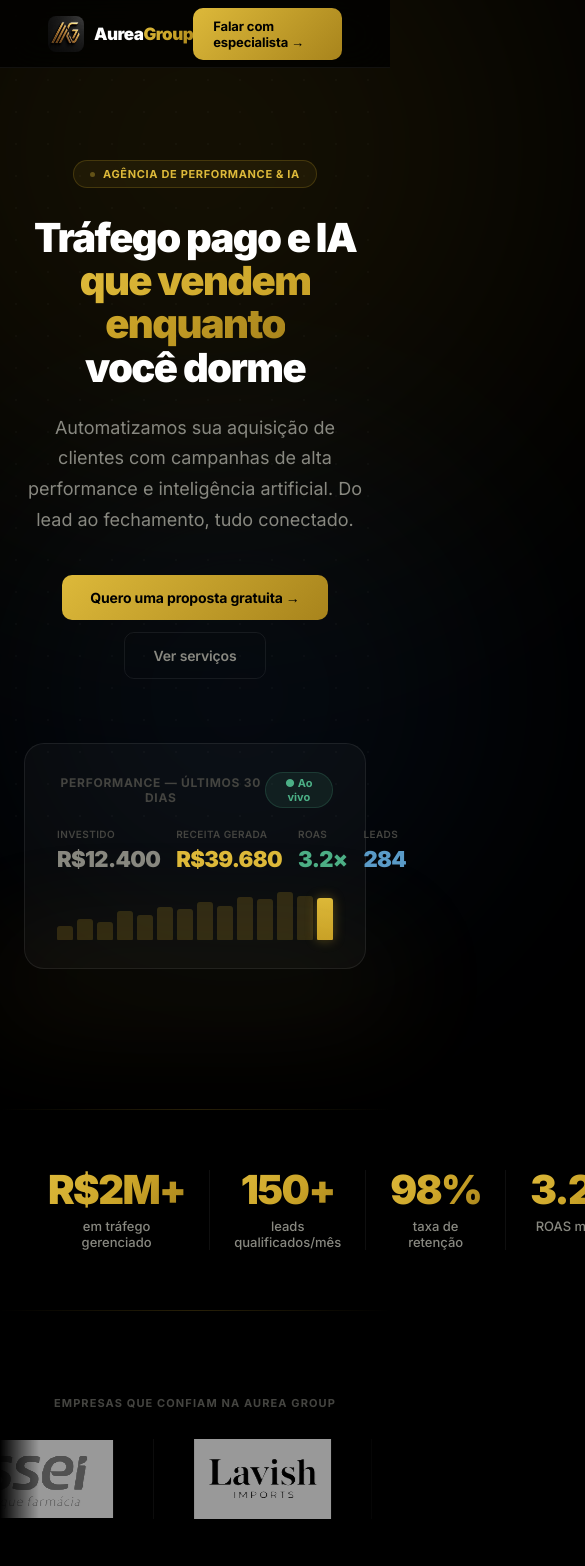
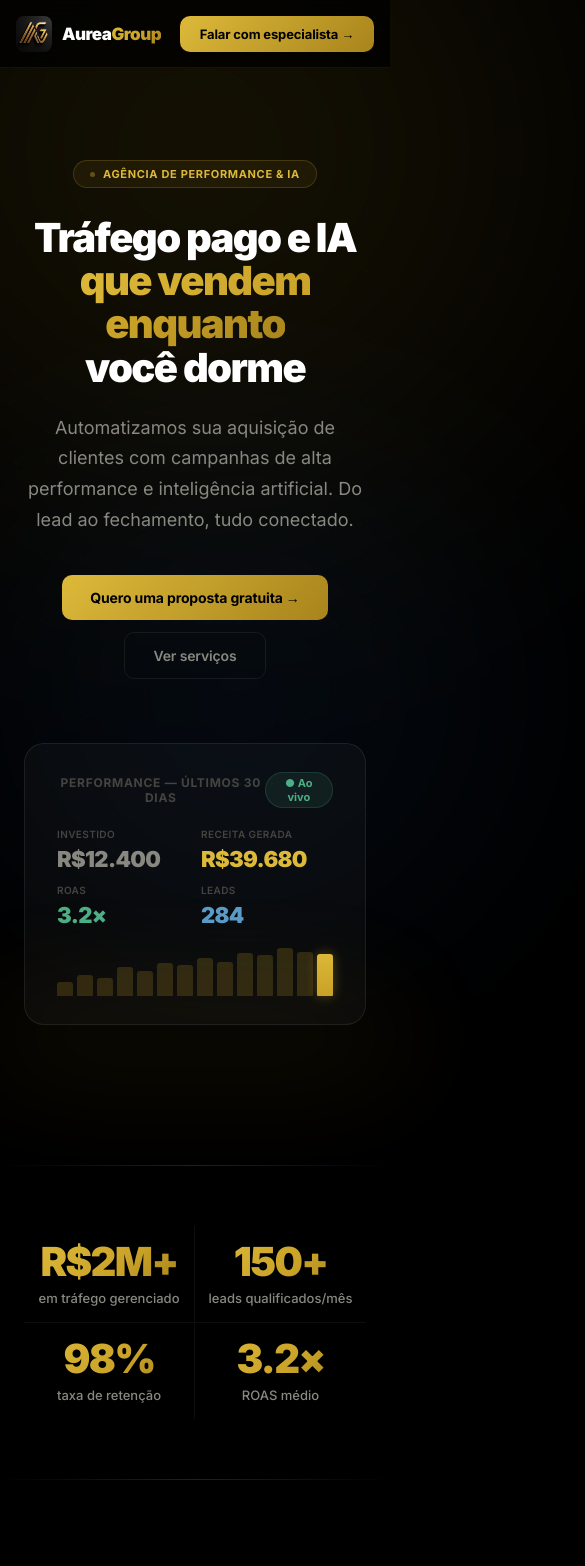
Before and after one commit to lcbcoreographer-rgb/aurea-site, a Next.js app: page / in a window 390 px wide. Shown: the top 1566 px of the page, 585 px wide, since content can reach past the window. Built offline with nearby package versions, Linux system fonts and the light colour scheme.

Commit message:
feat: responsividade mobile completa (nav, grids, tabela, footer)

```diff
--- a/app/globals.css
+++ b/app/globals.css
@@ -101,7 +101,29 @@ body {
 .d1{animation-delay:.05s} .d2{animation-delay:.12s} .d3{animation-delay:.2s}
 .d4{animation-delay:.28s} .d5{animation-delay:.36s} .d6{animation-delay:.44s}
 
+/* Layout helpers */
+.nav-wrap { padding: 0 48px; height: 68px; display: flex; align-items: center; justify-content: space-between; }
+.metrics-grid { display: grid; grid-template-columns: repeat(4,1fr); gap: 16px; }
+.stats-grid { display: grid; grid-template-columns: repeat(4,1fr); max-width: 900px; margin: 0 auto; padding: 0 24px; }
+.stat-item { text-align: center; padding: 0 24px; }
+.stat-item:not(:last-child) { border-right: 1px solid rgba(255,255,255,.06); }
+.grid-3 { display: grid; grid-template-columns: repeat(3,1fr); gap: 16px; }
+.grid-2-process { display: grid; grid-template-columns: 1fr 1fr; gap: 80px; align-items: start; max-width: 1100px; margin: 0 auto; padding: 0 24px; }
+.table-scroll { overflow-x: auto; -webkit-overflow-scrolling: touch; border-radius: 16px; }
+.footer-flex { max-width: 1100px; margin: 0 auto; display: flex; justify-content: space-between; align-items: center; flex-wrap: wrap; gap: 24px; }
+.cta-box { padding: 60px 40px; border-radius: 24px; }
+
 @media(max-width:768px){
   .hide-mobile{ display:none!important; }
   .nav-links-mobile { display: flex!important; }
+  .nav-wrap { padding: 0 16px; }
+  .metrics-grid { grid-template-columns: repeat(2,1fr); gap: 12px; }
+  .stats-grid { grid-template-columns: repeat(2,1fr); gap: 0; }
+  .stat-item { padding: 16px 12px; border-right: none !important; border-bottom: 1px solid rgba(255,255,255,.05); }
+  .stat-item:nth-child(odd) { border-right: 1px solid rgba(255,255,255,.05) !important; }
+  .stat-item:nth-last-child(-n+2) { border-bottom: none; }
+  .grid-3 { grid-template-columns: 1fr; }
+  .grid-2-process { grid-template-columns: 1fr; gap: 40px; }
+  .footer-flex { flex-direction: column; align-items: flex-start; }
+  .cta-box { padding: 36px 20px; border-radius: 16px; }
 }
--- a/app/page.tsx
+++ b/app/page.tsx
@@ -108,7 +108,7 @@ export default function Page() {
       </div>
 
       {/* NAV */}
-      <nav style={{ position: "fixed", top: 0, left: 0, right: 0, zIndex: 100, display: "flex", alignItems: "center", justifyContent: "space-between", padding: "0 48px", height: 68, background: "rgba(0,0,0,.75)", backdropFilter: "blur(20px)", borderBottom: "1px solid rgba(255,255,255,.06)" }}>
+      <nav style={{ position: "fixed", top: 0, left: 0, right: 0, zIndex: 100, background: "rgba(0,0,0,.75)", backdropFilter: "blur(20px)", borderBottom: "1px solid rgba(255,255,255,.06)" }} className="nav-wrap">
         <div style={{ display: "flex", alignItems: "center", gap: 10 }}>
           <img src="/logo.jpg" alt="Aurea Group" style={{ width: 36, height: 36, borderRadius: 8, objectFit: "cover" }} />
           <span style={{ fontSize: 17, fontWeight: 900, letterSpacing: "-.03em" }}>Aurea<span className="gold-text">Group</span></span>
@@ -122,7 +122,7 @@ export default function Page() {
             </a>
           ))}
         </div>
-        <a href="https://linktree-lucavespaa.lovable.app/" target="_blank" rel="noopener noreferrer" className="btn-primary" style={{ fontSize: 13, padding: "10px 20px" }}>Falar com especialista →</a>
+        <a href="https://linktree-lucavespaa.lovable.app/" target="_blank" rel="noopener noreferrer" className="btn-primary" style={{ fontSize: 13, padding: "10px 20px", whiteSpace: "nowrap" }}>Falar com especialista →</a>
       </nav>
 
       {/* HERO */}
@@ -151,7 +151,7 @@ export default function Page() {
                 <span style={{ fontSize: 12, fontWeight: 700, color: "var(--t3)", letterSpacing: ".06em", textTransform: "uppercase" }}>Performance — últimos 30 dias</span>
                 <span style={{ fontSize: 11, background: "rgba(76,175,134,.1)", color: "#4CAF86", border: "1px solid rgba(76,175,134,.2)", borderRadius: 99, padding: "3px 10px", fontWeight: 700 }}>● Ao vivo</span>
               </div>
-              <div style={{ display: "grid", gridTemplateColumns: "repeat(4, 1fr)", gap: 16 }}>
+              <div className="metrics-grid">
                 {[
                   { l: "Investido", v: "R$12.400", c: "var(--t2)" },
                   { l: "Receita gerada", v: "R$39.680", c: "var(--gold-lt)" },
@@ -180,9 +180,9 @@ export default function Page() {
       {/* STATS */}
       <section style={{ padding: "40px 0 80px", position: "relative", zIndex: 1 }}>
         <div className="divider" style={{ marginBottom: 60 }} />
-        <div style={{ maxWidth: 900, margin: "0 auto", padding: "0 24px", display: "grid", gridTemplateColumns: "repeat(4, 1fr)", gap: 0 }}>
+        <div className="stats-grid">
           {STATS.map((s, i) => (
-            <div key={i} style={{ textAlign: "center", borderRight: i < 3 ? "1px solid rgba(255,255,255,.06)" : "none", padding: "0 24px" }}>
+            <div key={i} className="stat-item">
               <div className="gold-text" style={{ fontSize: 40, fontWeight: 900, letterSpacing: "-.04em", lineHeight: 1 }}>{s.v}</div>
               <div style={{ fontSize: 13, color: "var(--t2)", marginTop: 8, fontWeight: 500 }}>{s.l}</div>
             </div>
@@ -225,7 +225,7 @@ export default function Page() {
               Combinamos estratégia, tecnologia e inteligência artificial para criar um sistema de aquisição que funciona no piloto automático.
             </p>
           </div>
-          <div style={{ display: "grid", gridTemplateColumns: "repeat(3, 1fr)", gap: 16 }}>
+          <div className="grid-3">
             {SERVICES.map((s, i) => (
               <div key={i} className="glass-card" style={{ padding: 28 }}>
                 <div style={{ fontSize: 28, marginBottom: 16, color: "var(--gold-lt)" }}>{s.icon}</div>
@@ -244,7 +244,7 @@ export default function Page() {
 
       {/* PROCESS */}
       <section id="processo" style={{ padding: "80px 0", position: "relative", zIndex: 1 }}>
-        <div style={{ maxWidth: 1100, margin: "0 auto", padding: "0 24px", display: "grid", gridTemplateColumns: "1fr 1fr", gap: 80, alignItems: "start" }}>
+        <div className="grid-2-process">
           <div>
             <div className="badge" style={{ marginBottom: 20 }}>Processo</div>
             <h2 style={{ fontSize: "clamp(30px, 4vw, 48px)", fontWeight: 900, letterSpacing: "-.04em", lineHeight: 1.1, marginBottom: 20 }}>
@@ -284,7 +284,7 @@ export default function Page() {
               Feito para quem quer<br /><span className="gold-text">crescer com consistência</span>
             </h2>
           </div>
-          <div style={{ display: "grid", gridTemplateColumns: "repeat(3, 1fr)", gap: 16 }}>
+          <div className="grid-3">
             {FOR_WHOM.map((f, i) => (
               <div key={i} className="glass-card" style={{ padding: 24, display: "flex", gap: 18, alignItems: "flex-start" }}>
                 <div style={{ fontSize: 28, flexShrink: 0 }}>{f.icon}</div>
@@ -307,8 +307,8 @@ export default function Page() {
               Somos diferentes.<br /><span className="gold-text">Isso é um fato.</span>
             </h2>
           </div>
-          <div style={{ background: "rgba(255,255,255,.025)", border: "1px solid rgba(255,255,255,.07)", borderRadius: 16, overflow: "hidden" }}>
-            <table style={{ width: "100%", borderCollapse: "collapse" }}>
+          <div className="table-scroll" style={{ border: "1px solid rgba(255,255,255,.07)" }}>
+            <table style={{ width: "100%", borderCollapse: "collapse", background: "rgba(255,255,255,.025)", minWidth: 480 }}>
               <thead>
                 <tr style={{ borderBottom: "1px solid rgba(255,255,255,.07)" }}>
                   <th style={{ padding: "16px 24px", textAlign: "left", fontSize: 13, color: "var(--t2)", fontWeight: 600 }}>Critério</th>
@@ -399,7 +399,7 @@ export default function Page() {
       {/* CTA FINAL */}
       <section id="contato" style={{ padding: "80px 24px 120px", position: "relative", zIndex: 1 }}>
         <div style={{ maxWidth: 700, margin: "0 auto", textAlign: "center" }}>
-          <div style={{ background: "rgba(201,162,39,.06)", border: "1px solid rgba(201,162,39,.2)", borderRadius: 24, padding: "60px 40px", position: "relative", overflow: "hidden" }}>
+          <div className="cta-box" style={{ background: "rgba(201,162,39,.06)", border: "1px solid rgba(201,162,39,.2)", position: "relative", overflow: "hidden" }}>
             <div style={{ position: "absolute", inset: 0, background: "radial-gradient(ellipse at center top, rgba(201,162,39,.1) 0%, transparent 70%)", pointerEvents: "none" }} />
             <div className="badge" style={{ marginBottom: 24 }}>Vamos conversar</div>
             <h2 style={{ fontSize: "clamp(28px, 5vw, 48px)", fontWeight: 900, letterSpacing: "-.04em", lineHeight: 1.1, marginBottom: 16 }}>
@@ -422,8 +422,8 @@ export default function Page() {
       </section>
 
       {/* FOOTER */}
-      <footer style={{ borderTop: "1px solid rgba(255,255,255,.06)", padding: "40px 48px", position: "relative", zIndex: 1 }}>
-        <div style={{ maxWidth: 1100, margin: "0 auto", display: "flex", justifyContent: "space-between", alignItems: "center", flexWrap: "wrap", gap: 24 }}>
+      <footer style={{ borderTop: "1px solid rgba(255,255,255,.06)", padding: "40px 24px", position: "relative", zIndex: 1 }}>
+        <div className="footer-flex">
           <div>
             <div style={{ display: "flex", alignItems: "center", gap: 10, marginBottom: 8 }}>
               <img src="/logo.jpg" alt="Aurea Group" style={{ width: 28, height: 28, borderRadius: 7, objectFit: "cover" }} />
```
